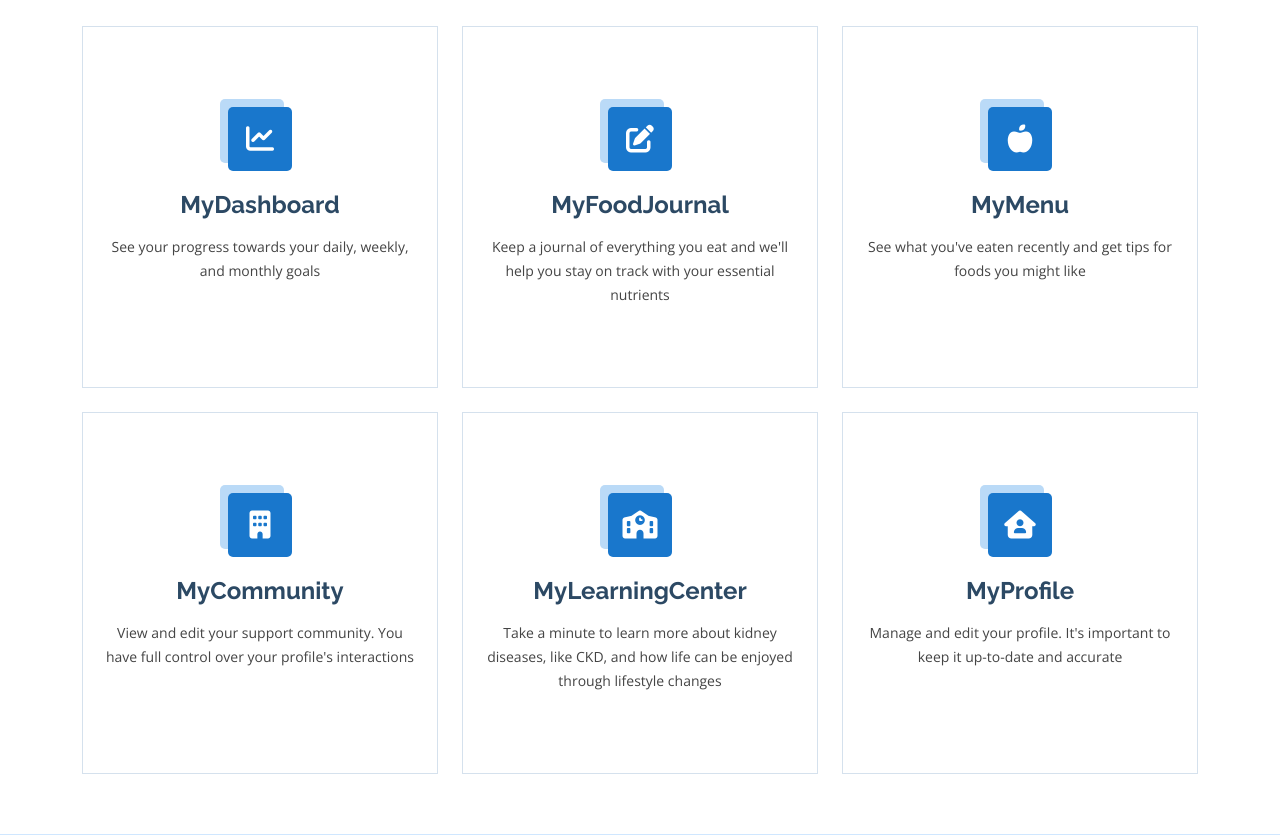
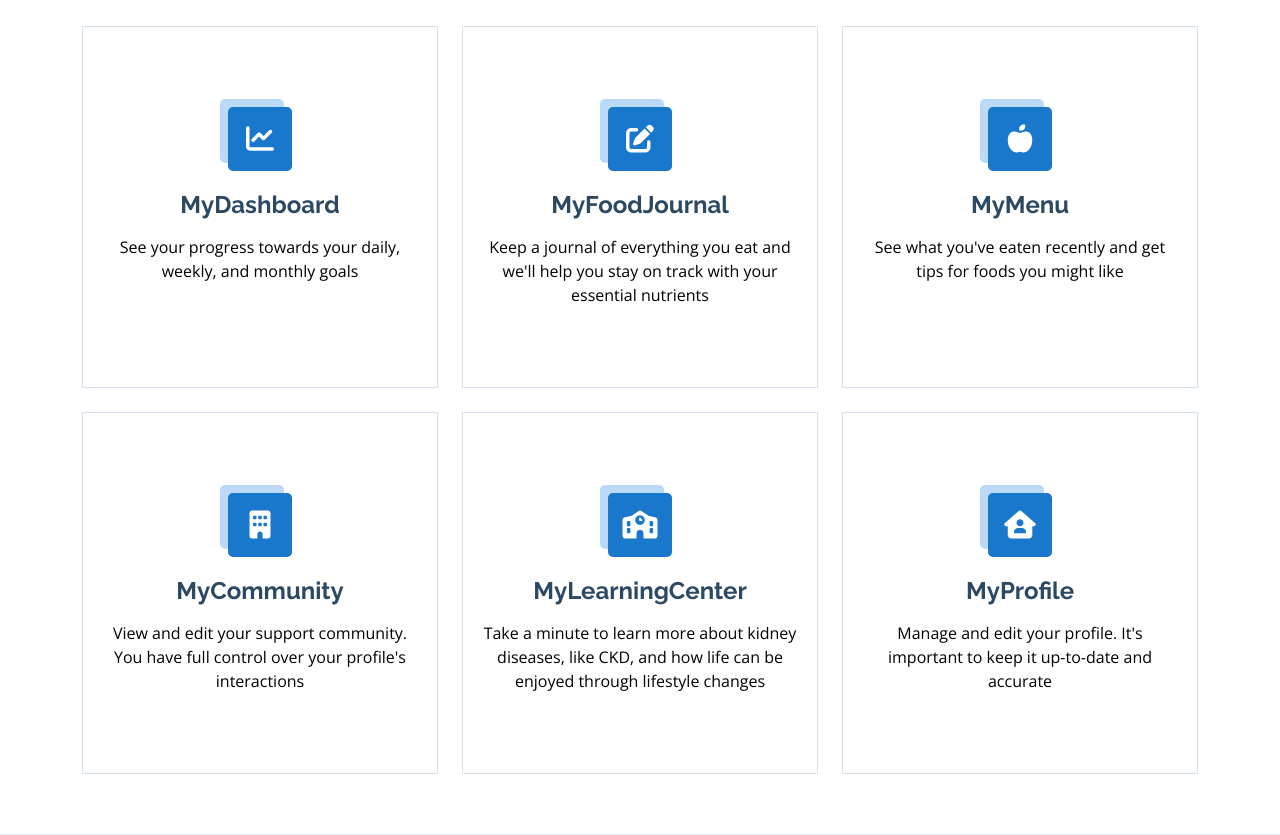
Before and after one commit to chase-rindlisbacher/Intex2022, a Django app: page / in a window 1280 px wide. Shown: the part 1448-2283 px from the top of the page. Run offline with Django 4.2, Linux system fonts and the light colour scheme; data that the repository does not hold is empty; some libraries are stand-ins or nearby versions.

Commit message:
styling in index

```diff
--- a/kidneyfoundation/templates/client_app/index.html
+++ b/kidneyfoundation/templates/client_app/index.html
@@ -163,54 +163,69 @@
           <p>To help you achieve your wellbeing goals, we're happy to offer 6 services</p>
         </div>
 
+
         <div class="row">
-
             <div class="col-lg-4 col-md-6 d-flex align-items-stretch mt-4 mt-md-0">
+              <a href="{% url 'mydashboard'%}">
                 <div class="icon-box">
                   <div class="icon"><i class="fas fa-chart-line"></i></div>
                     <h4><a href="{% url 'mydashboard' %}">MyDashboard</a></h4>
-              <p>See your progress towards your daily, weekly, and monthly goals</p>
+                  <a href="{% url 'mydashboard'%}"><span style= 'color: black'>See your progress towards your daily, weekly, and monthly goals</span></a>
                 </div>
+              </a>
             </div>
 
+
+
           <div class="col-lg-4 col-md-6 d-flex align-items-stretch">
+            <a href="{% url 'myfoodjournal'%}">
               <div class="icon-box">
                 <div class="icon"><i class="fas fa-edit"></i></div>
                 <h4><a href="{% url 'myfoodjournal' %}">MyFoodJournal</a></h4>
-              <p>Keep a journal of everything you eat and we'll help you stay on track with your essential nutrients</p>
+                <a href="{% url 'myfoodjournal'%}"><span style= 'color: black'>Keep a journal of everything you eat and we'll help you stay on track with your essential nutrients</span></a>
               </div>
+            </a>
           </div>
 
+
           <div class="col-lg-4 col-md-6 d-flex align-items-stretch mt-4 mt-lg-0">
+            <a href="{% url 'mymenu'%}">
             <div class="icon-box">
               <div class="icon"><i class="fas fa-apple-alt"></i></div>
               <h4><a href="{% url 'mymenu' %}">MyMenu</a></h4>
-              <p>See what you've eaten recently and get tips for foods you might like</p>
+              <a href="{% url 'mymenu'%}"><span style= 'color: black'>See what you've eaten recently and get tips for foods you might like</span></a>
             </div>
+          </a>
           </div>
 
           <div class="col-lg-4 col-md-6 d-flex align-items-stretch mt-4">
+            <a href="{% url 'mycommunity'%}">
             <div class="icon-box">
               <div class="icon"><i class="fas fa-building"></i></div>
               <h4><a href="{% url 'mycommunity' %}">MyCommunity</a></h4>
-              <p>View and edit your support community. You have full control over your profile's interactions</p>
+              <a href="{% url 'mycommunity'%}"><span style= 'color: black'>View and edit your support community. You have full control over your profile's interactions</span></a>
             </div>
+          </a>
           </div>
 
           <div class="col-lg-4 col-md-6 d-flex align-items-stretch mt-4">
+            <a href="{% url 'index'%}">
             <div class="icon-box">
               <div class="icon"><i class="fas fa-school"></i></div>
               <h4><a href="{% url 'index' %}">MyLearningCenter</a></h4>
-              <p>Take a minute to learn more about kidney diseases, like CKD, and how life can be enjoyed through lifestyle changes</p>
+              <a href="{% url 'index'%}"><span style= 'color: black'>Take a minute to learn more about kidney diseases, like CKD, and how life can be enjoyed through lifestyle changes</span></a>
             </div>
+          </a>
           </div>
 
           <div class="col-lg-4 col-md-6 d-flex align-items-stretch mt-4">
+            <a href="{% url 'myprofile'%}">
             <div class="icon-box">
               <div class="icon"><i class="fas fa-house-user"></i></div>
-              <h4><a href="">MyProfile</a></h4>
-              <p>Manage and edit your profile. It's important to keep it up-to-date and accurate</p>
+              <h4><a href="myprofile">MyProfile</a></h4>
+              <a href="{% url 'myprofile'%}"><span style= 'color: black'>Manage and edit your profile. It's important to keep it up-to-date and accurate</span></a>
             </div>
+          </a>
           </div>
 
         </div>
```
Lines whose indentation alone changed are shown as unchanged.
